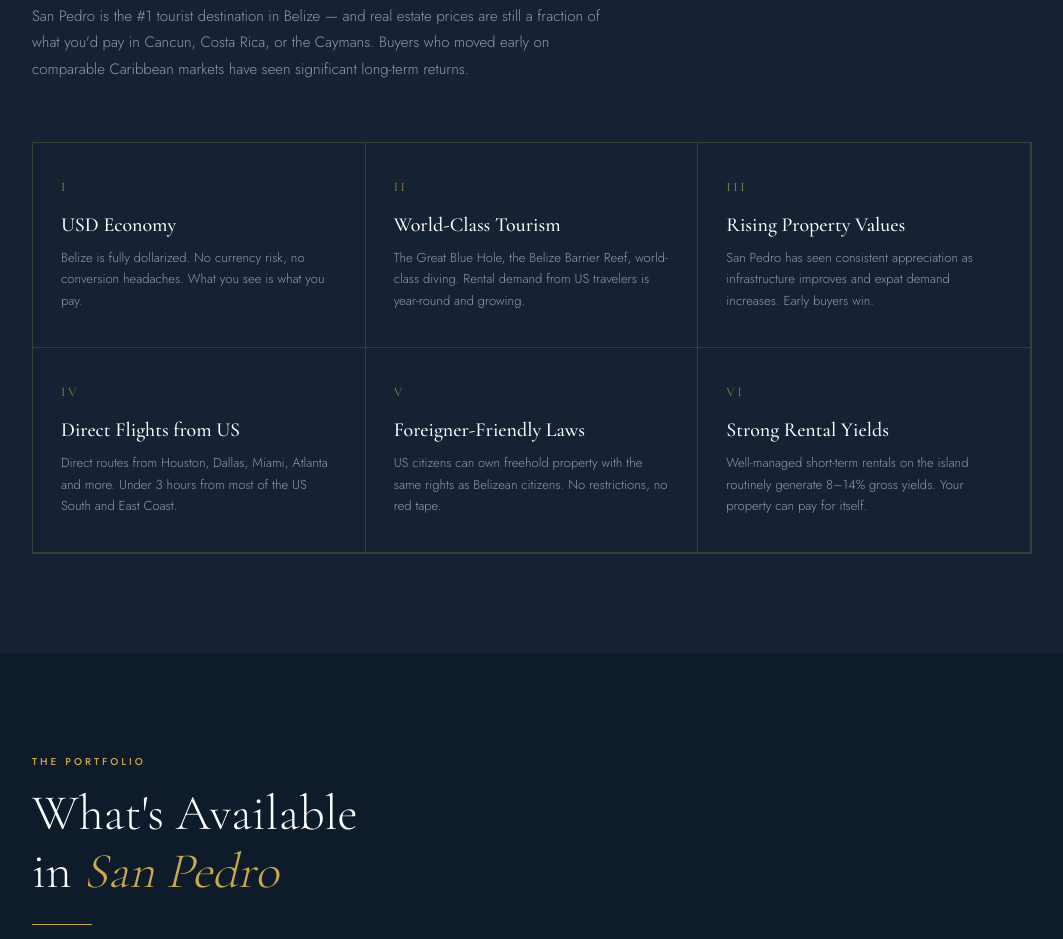
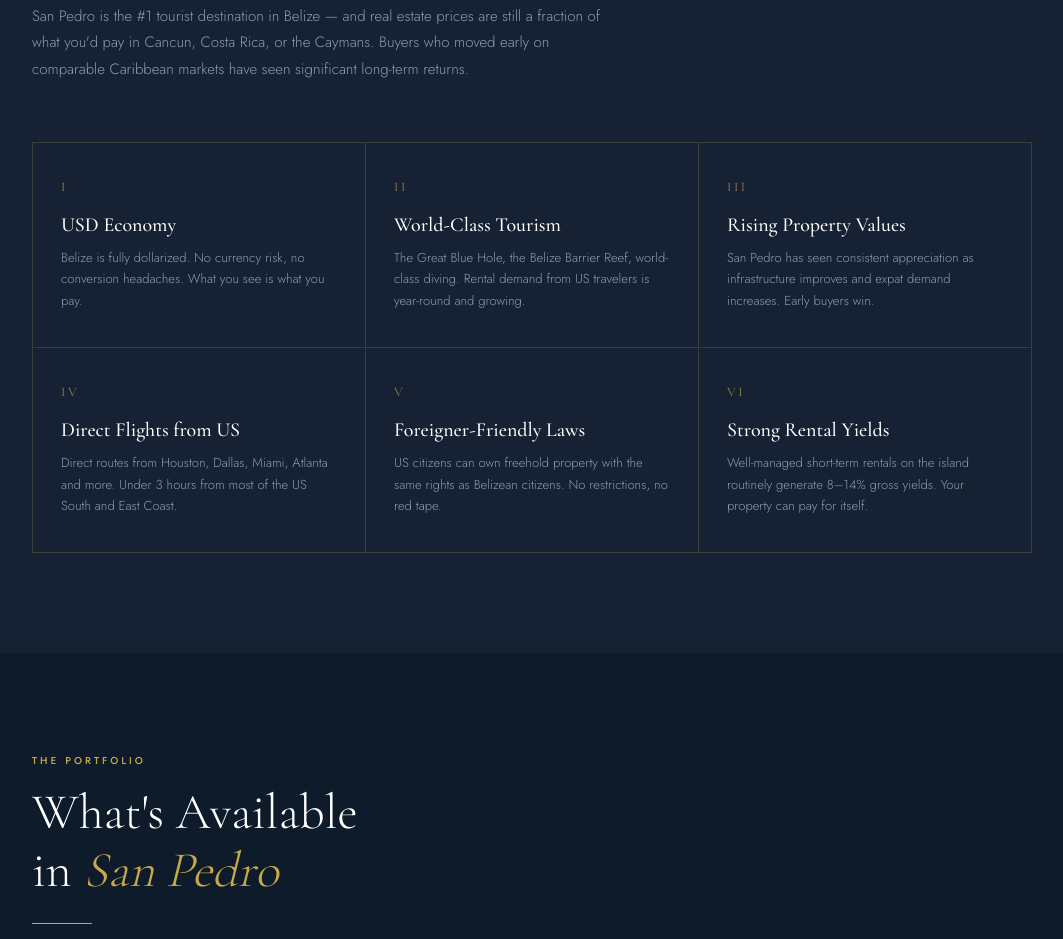
Before and after one commit to undefinabletravels/sanpedro, a plain HTML site: page index.html in a window 1280 px wide. Shown: the part 1092-2031 px from the top of the page, without its empty margins (108-1171 px from the left). Drawn offline with nearby package versions, Linux system fonts and the light colour scheme.

Commit message:
Add files via upload

```diff
--- a/index.html
+++ b/index.html
@@ -159,9 +159,12 @@
   .why-grid {
     display: grid;
     grid-template-columns: repeat(3, 1fr);
+    grid-template-rows: auto auto;
     gap: 0;
     margin-top: 60px;
-    border: 1px solid var(--border);
+    background: var(--navy-mid);
+    border-top: 1px solid var(--border);
+    border-left: 1px solid var(--border);
   }
   .why-card {
     background: var(--navy-mid);
```
